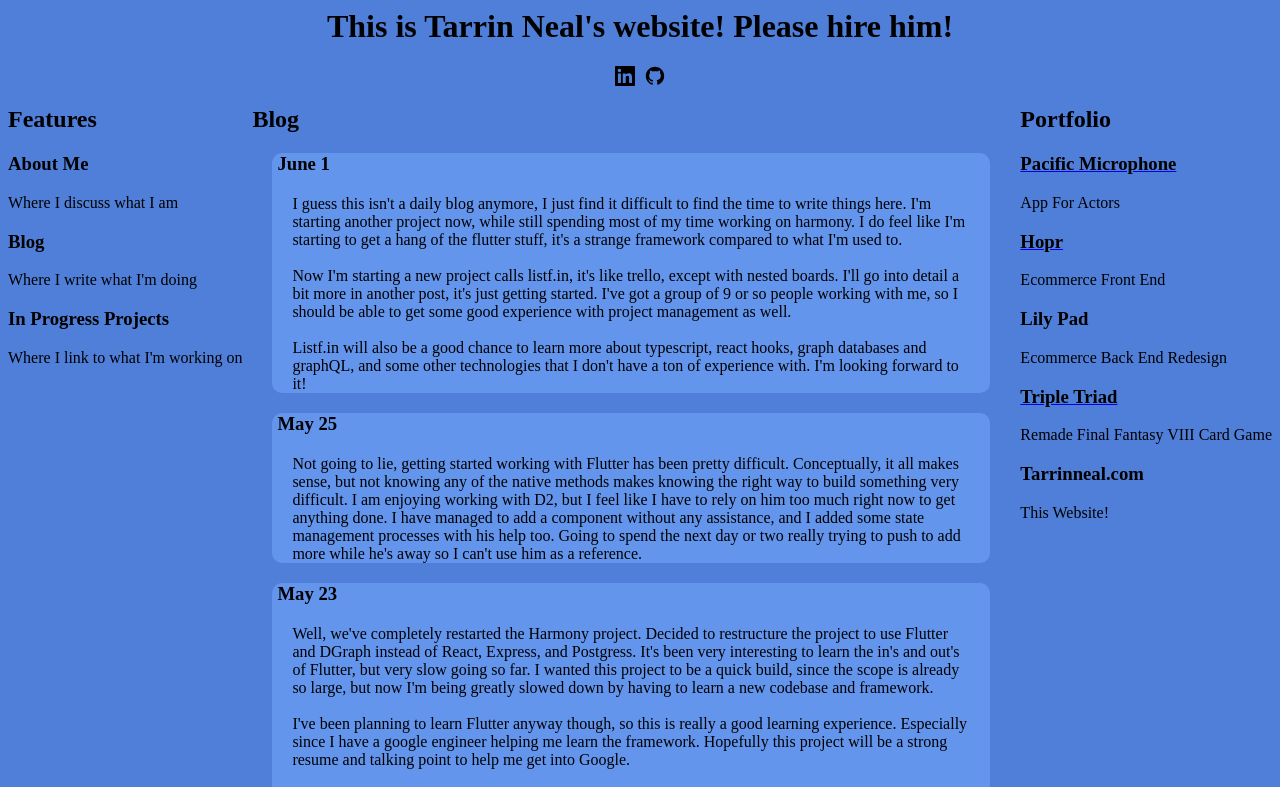
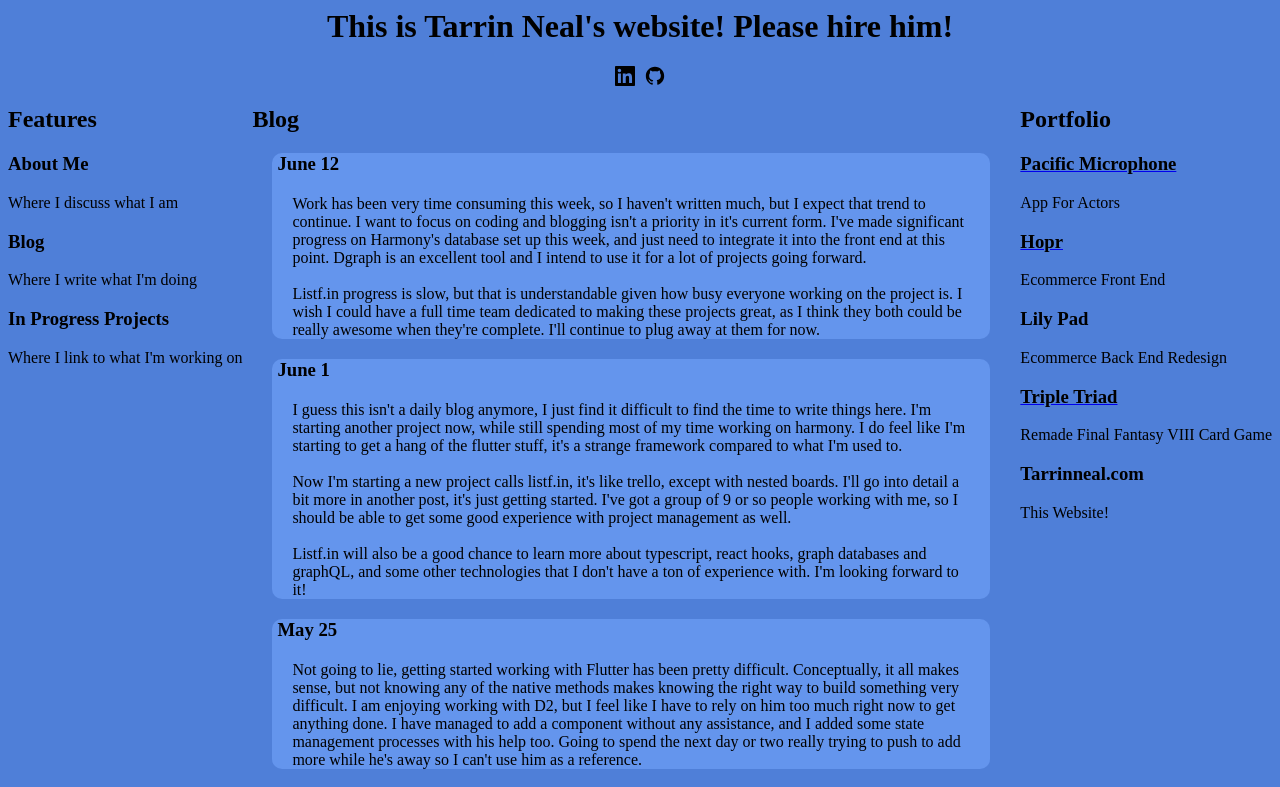
Before and after one commit to tarrinneal/tarrinneal.com, a React app: page /Blog in a window 1280 px wide. Shown: the top 787 px of the page. Built offline with nearby package versions, Linux system fonts and the light colour scheme.

Commit message:
blog june 12

```diff
--- a/src/components/Blog.tsx
+++ b/src/components/Blog.tsx
@@ -3,6 +3,24 @@ import * as React from 'react';
 export const Blog = () => (
   <div id='blog'>
     <h2 id='blogHead'>Blog</h2>
+    <div className='blogEntry'>
+      <h3 className='blogDate'>June 12</h3>
+      <p className='blogText'>
+        Work has been very time consuming this week, so I haven't written much,
+        but I expect that trend to continue. I want to focus on coding and
+        blogging isn't a priority in it's current form. I've made significant
+        progress on Harmony's database set up this week, and just need to
+        integrate it into the front end at this point. Dgraph is an excellent
+        tool and I intend to use it for a lot of projects going forward.
+        <br />
+        <br />
+        Listf.in progress is slow, but that is understandable given how busy
+        everyone working on the project is. I wish I could have a full time team
+        dedicated to making these projects great, as I think they both could be
+        really awesome when they're complete. I'll continue to plug away at them
+        for now.
+      </p>
+    </div>
     <div className='blogEntry'>
       <h3 className='blogDate'>June 1</h3>
       <p className='blogText'>
```
